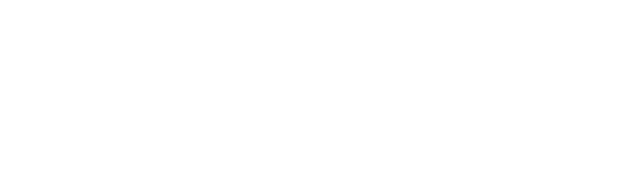
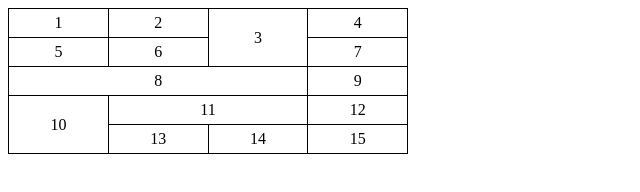
Before and after one commit to cafeef/HTML5, a plain HTML site: page desafios/d13/tabela001.html in a window 1280 px wide. Shown: the whole page, without its empty margins (0-640 px from the left). Drawn offline with Linux system fonts and the light colour scheme.

Commit message:
fiz a tabela 001

```diff
--- a/desafios/d13/tabela001.html
+++ b/desafios/d13/tabela001.html
@@ -4,8 +4,45 @@
     <meta charset="UTF-8">
     <meta name="viewport" content="width=device-width, initial-scale=1.0">
     <title>Tabela</title>
+    <style>
+        table {
+            border-collapse: collapse;
+            width: 400px;
+        }
+        td {
+            border: 1px solid black;
+            padding: 5px;
+            text-align: center;
+        }
+    </style>
 </head>
 <body>
-
+    <table>
+        <tr>
+            <td>1</td>
+            <td>2</td>
+            <td rowspan="2">3</td>
+            <td>4</td>
+        </tr>
+        <tr>
+            <td>5</td>
+            <td>6</td>
+            <td>7</td>
+        </tr>
+        <tr>
+            <td colspan="3">8</td>
+            <td>9</td>
+        </tr>
+        <tr>
+            <td rowspan="2">10</td>
+            <td colspan="2">11</td>
+            <td>12</td>
+        </tr>
+        <tr>
+            <td>13</td>
+            <td>14</td>
+            <td>15</td>
+        </tr>
+    </table>
 </body>
 </html>
```
